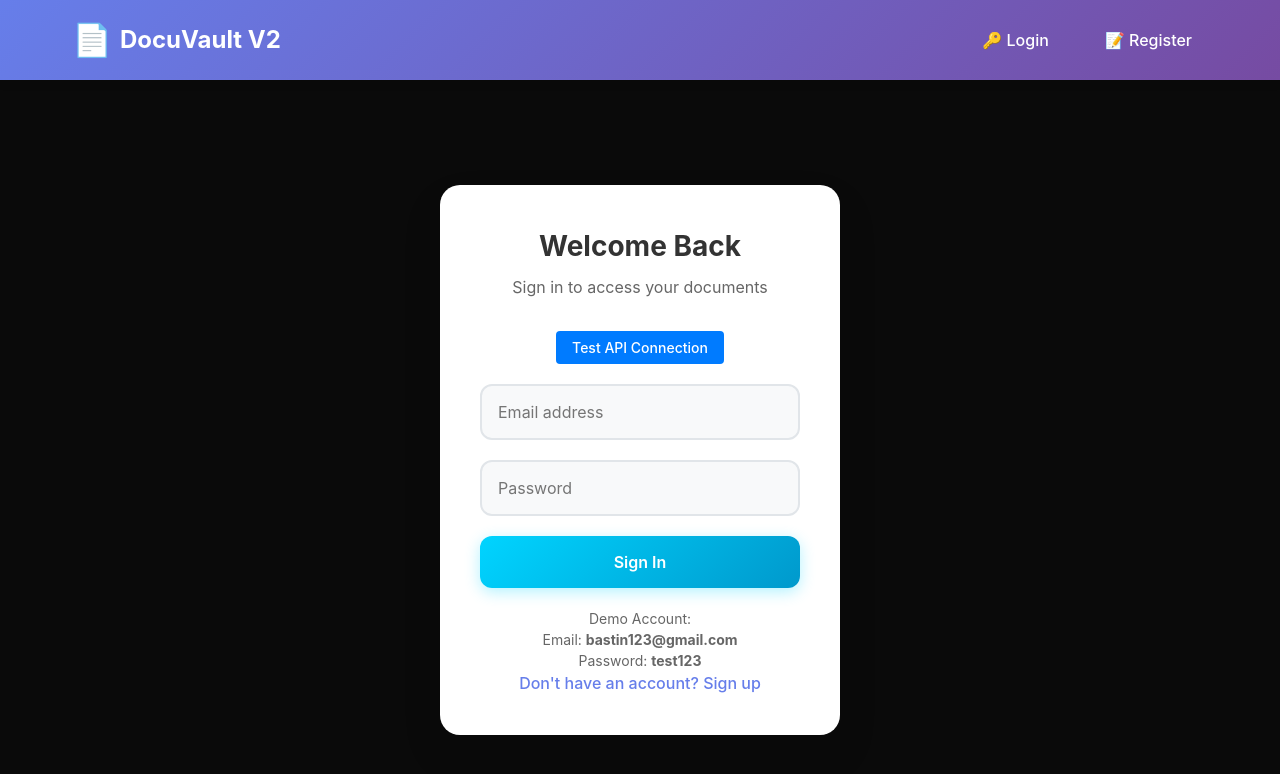
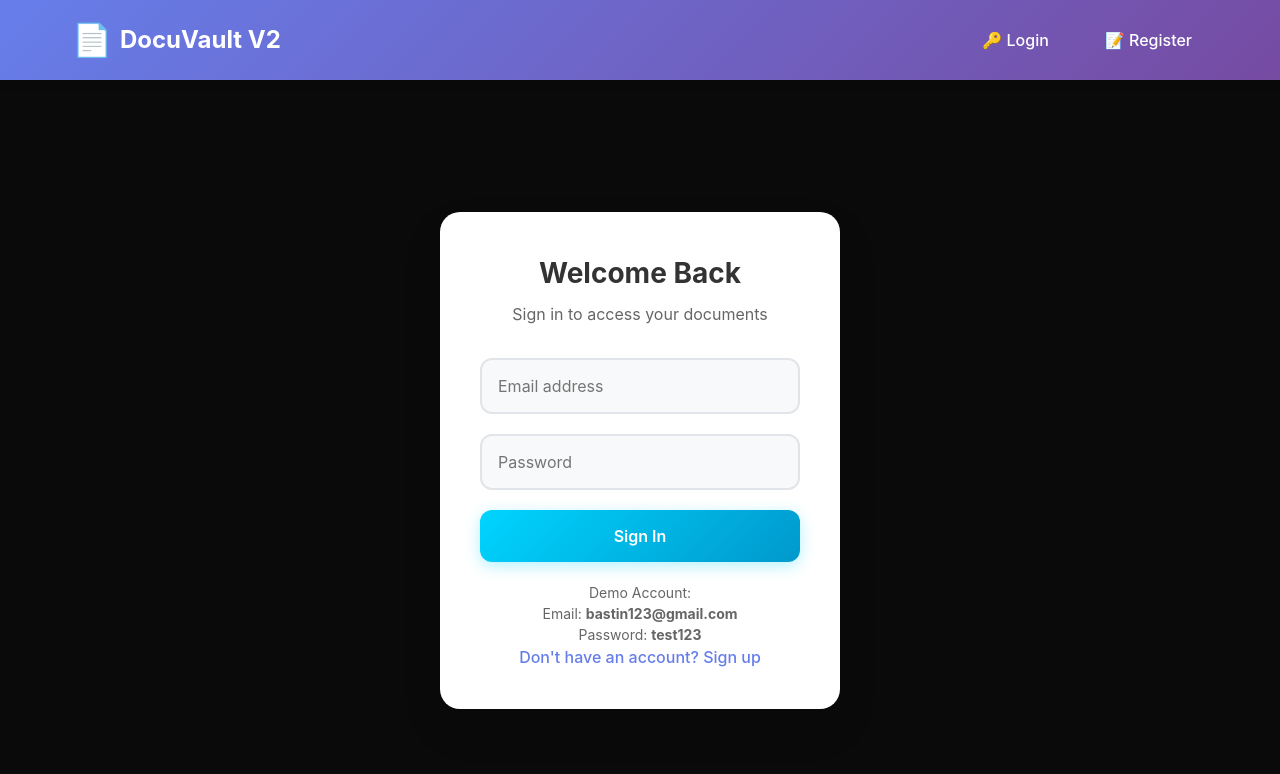
Before and after one commit to bastingg05/docvault, a React (Vite) app in the folder frontend/: page /login in a window 1280 px wide. Shown: the top 774 px of the page. Built offline with nearby package versions, Linux system fonts and the light colour scheme.

Commit message:
Clean up UI: Remove Test API button from login page - Hide Failed to load documents error message - Update Documents page to use configured API service - Remove unused API test functionality - Cleaner, more professional user experience

```diff
--- a/frontend/src/pages/Documents.jsx
+++ b/frontend/src/pages/Documents.jsx
@@ -1,6 +1,6 @@
 import React, { useState, useEffect } from 'react';
 import { Link } from 'react-router-dom';
-import axios from 'axios';
+import API from '../api';
 
 const Documents = ({ user }) => {
   const [documents, setDocuments] = useState([]);
@@ -14,14 +14,14 @@ const Documents = ({ user }) => {
   const fetchDocuments = async () => {
     try {
       const token = localStorage.getItem('token');
-      const response = await axios.get('/api/documents', {
+      const response = await API.get('/api/documents', {
         headers: {
           Authorization: `Bearer ${token}`
         }
       });
       setDocuments(response.data);
     } catch (error) {
-      setError('Failed to load documents');
+      // Error hidden - setError('Failed to load documents');
       console.error('Error fetching documents:', error);
     } finally {
       setLoading(false);
@@ -35,14 +35,14 @@ const Documents = ({ user }) => {
 
     try {
       const token = localStorage.getItem('token');
-      await axios.delete(`/api/documents/${documentId}`, {
+      await API.delete(`/api/documents/${documentId}`, {
         headers: {
           Authorization: `Bearer ${token}`
         }
       });
       setDocuments(documents.filter(doc => doc._id !== documentId));
     } catch (error) {
-      setError('Failed to delete document');
+      // Error hidden - setError('Failed to delete document');
       console.error('Error deleting document:', error);
     }
   };
@@ -93,7 +93,7 @@ const Documents = ({ user }) => {
         </Link>
       </div>
 
-      {error && <div className="alert alert-error">{error}</div>}
+      {/* Error message hidden - {error && <div className="alert alert-error">{error}</div>} */}
 
       {documents.length === 0 ? (
         <div className="card" style={{ textAlign: 'center', padding: '60px 20px' }}>
--- a/frontend/src/pages/Login.jsx
+++ b/frontend/src/pages/Login.jsx
@@ -1,7 +1,6 @@
 import React, { useState } from 'react';
 import { Link } from 'react-router-dom';
 import { loginUser } from '../services/userService';
-import API from '../api';
 
 const Login = ({ onLogin }) => {
   const [formData, setFormData] = useState({
@@ -10,7 +9,6 @@ const Login = ({ onLogin }) => {
   });
   const [loading, setLoading] = useState(false);
   const [error, setError] = useState('');
-  const [apiStatus, setApiStatus] = useState('');
 
   const handleChange = (e) => {
     setFormData({
@@ -19,29 +17,7 @@ const Login = ({ onLogin }) => {
     });
   };
 
-  const testApiConnection = async () => {
-    setApiStatus('Testing...');
-    try {
-      const response = await API.get('/health');
-      setApiStatus(`✅ API Connected! Status: ${response.status}`);
-      console.log('API Response:', response.data);
-    } catch (error) {
-      setApiStatus(`❌ API Failed: ${error.message}`);
-      console.error('API Test Error:', error);
 
-      // Try direct fetch as fallback
-      try {
-        const directResponse = await fetch('http://localhost:5000/health');
-        if (directResponse.ok) {
-          setApiStatus(`✅ Direct API Connected! Status: ${directResponse.status}`);
-        } else {
-          setApiStatus(`❌ Direct API Failed: ${directResponse.status}`);
-        }
-      } catch (directError) {
-        setApiStatus(`❌ Both methods failed: ${error.message}`);
-      }
-    }
-  };
 
   const handleSubmit = async (e) => {
     e.preventDefault();
@@ -64,33 +40,7 @@ const Login = ({ onLogin }) => {
         <h1 className="auth-title">Welcome Back</h1>
         <p className="auth-subtitle">Sign in to access your documents</p>
 
-        {/* API Test Button */}
-        <div style={{ marginBottom: '20px', textAlign: 'center' }}>
-          <button
-            type="button"
-            onClick={testApiConnection}
-            style={{
-              padding: '8px 16px',
-              backgroundColor: '#007bff',
-              color: 'white',
-              border: 'none',
-              borderRadius: '4px',
-              cursor: 'pointer',
-              fontSize: '14px'
-            }}
-          >
-            Test API Connection
-          </button>
-          {apiStatus && (
-            <div style={{
-              marginTop: '10px',
-              fontSize: '12px',
-              color: apiStatus.includes('✅') ? '#28a745' : '#dc3545'
-            }}>
-              {apiStatus}
-            </div>
-          )}
-        </div>
+
 
         {error && <div className="alert alert-error">{error}</div>}
 
```
